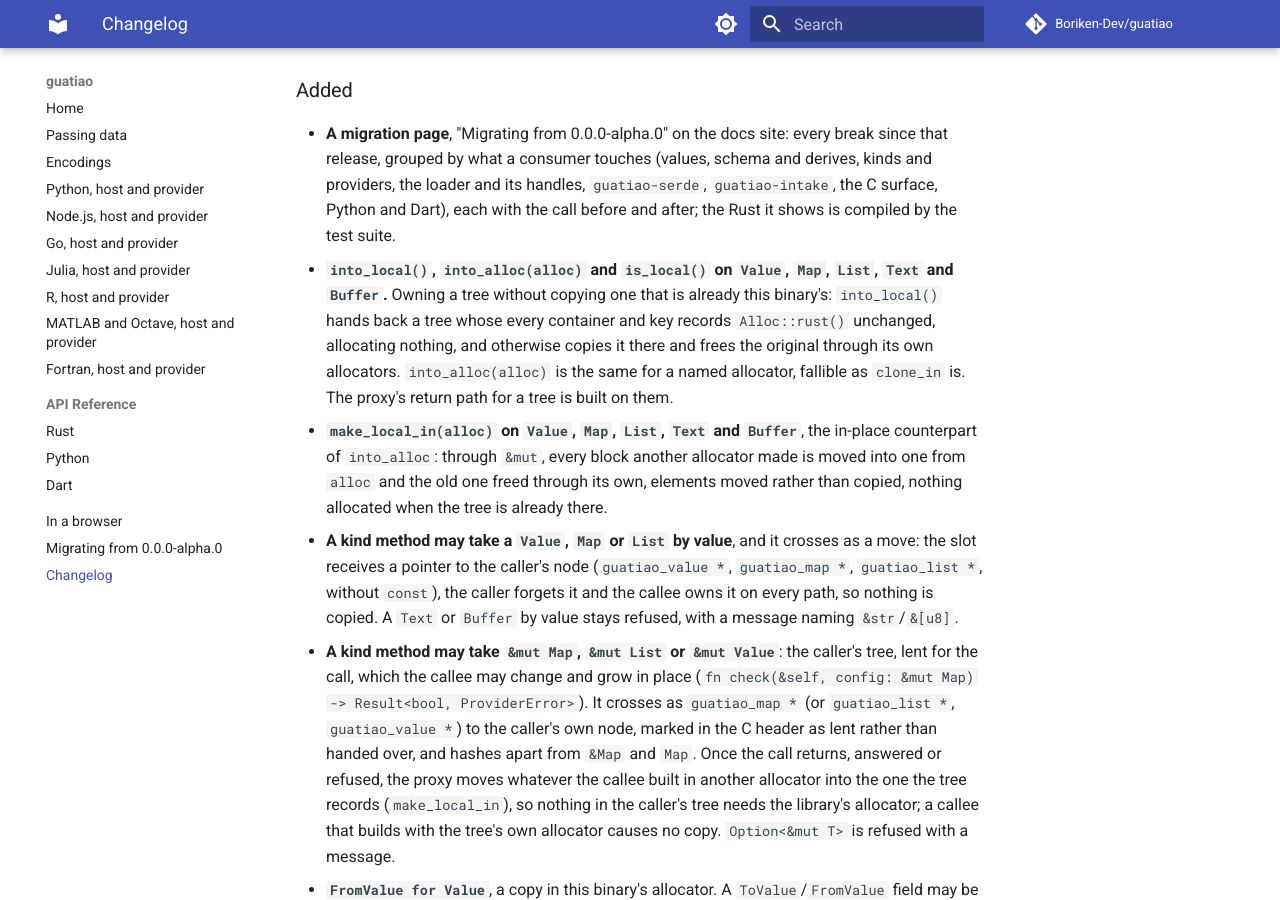
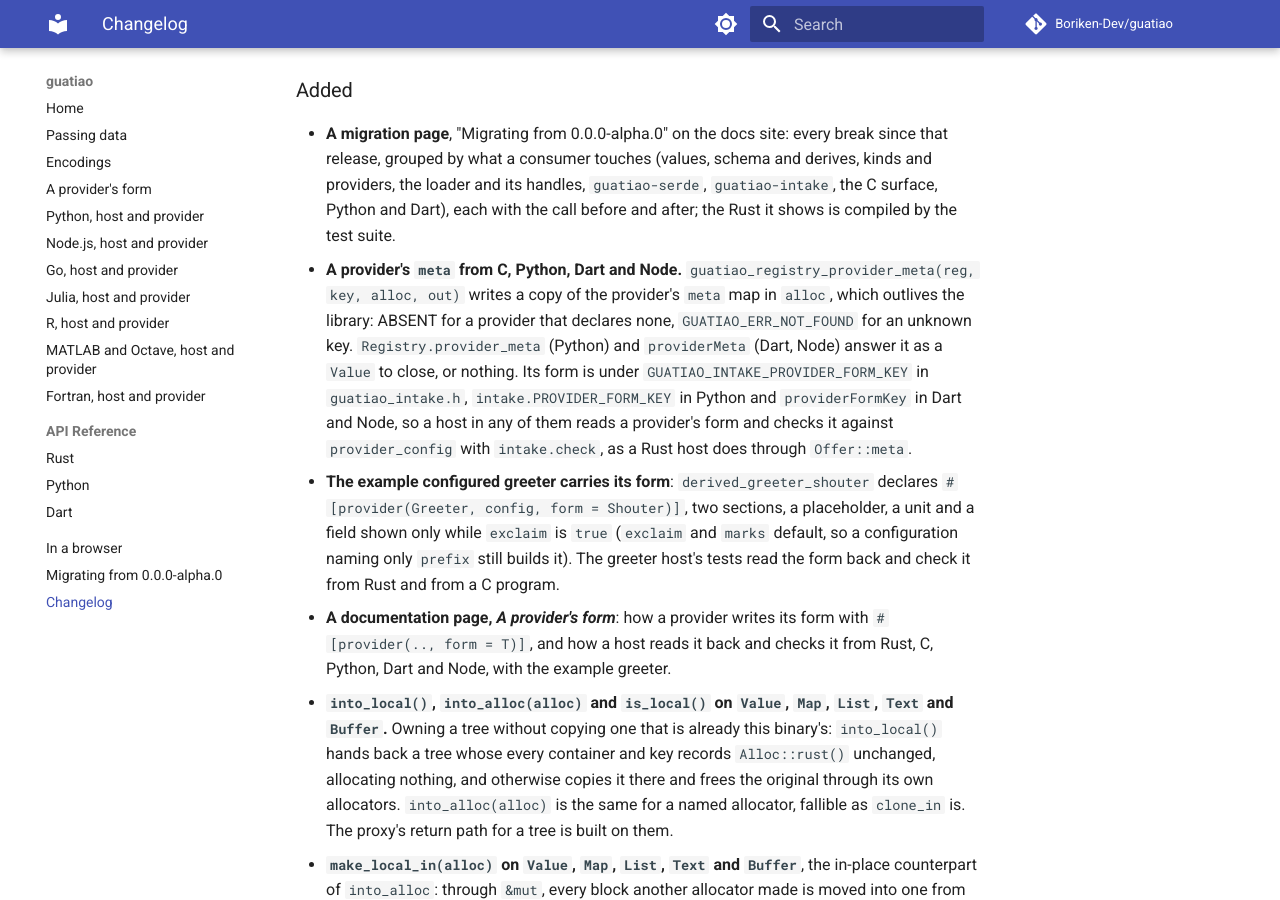
Before and after one commit to Boriken-Dev/guatiao, an MkDocs documentation site: the page built from docs/changelog.md, in a window 1280 px wide and 900 px high, scrolled down 428 px. Built offline with MkDocs 1.6.1 and Material for MkDocs 9.7.7, drawn with Linux system fonts in a browser that asks for light colours; comment, search, counter and statistics services are not loaded.

Commit message:
docs: a provider's form, written and read back
A page on how a provider ships its form with #[provider(.., form = T)] and how a host reads it back and checks it from Rust, C, Python, Dart and Node. Its Rust blocks are the example library's source and a compiled host snippet.

```diff
--- a/CHANGELOG.md
+++ b/CHANGELOG.md
@@ -20,6 +20,26 @@
   handles, `guatiao-serde`, `guatiao-intake`, the C surface, Python and
   Dart), each with the call before and after; the Rust it shows is
   compiled by the test suite.
+- **A provider's `meta` from C, Python, Dart and Node.**
+  `guatiao_registry_provider_meta(reg, key, alloc, out)` writes a copy of
+  the provider's `meta` map in `alloc`, which outlives the library: ABSENT
+  for a provider that declares none, `GUATIAO_ERR_NOT_FOUND` for an
+  unknown key. `Registry.provider_meta` (Python) and `providerMeta` (Dart,
+  Node) answer it as a `Value` to close, or nothing. Its form is under
+  `GUATIAO_INTAKE_PROVIDER_FORM_KEY` in `guatiao_intake.h`,
+  `intake.PROVIDER_FORM_KEY` in Python and `providerFormKey` in Dart and
+  Node, so a host in any of them reads a provider's form and checks it
+  against `provider_config` with `intake.check`, as a Rust host does
+  through `Offer::meta`.
+- **The example configured greeter carries its form**:
+  `derived_greeter_shouter` declares `#[provider(Greeter, config, form =
+  Shouter)]`, two sections, a placeholder, a unit and a field shown only
+  while `exclaim` is `true` (`exclaim` and `marks` default, so a
+  configuration naming only `prefix` still builds it). The greeter host's
+  tests read the form back and check it from Rust and from a C program.
+- **A documentation page, *A provider's form***: how a provider writes its
+  form with `#[provider(.., form = T)]`, and how a host reads it back and
+  checks it from Rust, C, Python, Dart and Node, with the example greeter.
 - **`into_local()`, `into_alloc(alloc)` and `is_local()` on `Value`,
   `Map`, `List`, `Text` and `Buffer`.** Owning a tree without copying one
   that is already this binary's: `into_local()` hands back a tree whose
--- a/mkdocs.yml
+++ b/mkdocs.yml
@@ -30,6 +30,7 @@
   - Home: index.md
   - Passing data: ownership.md
   - Encodings: encodings.md
+  - A provider's form: forms.md
   - Python, host and provider: python.md
   - Node.js, host and provider: node.md
   - Go, host and provider: go.md
```
Also changed, not shown: docs/forms.md (added, +217 -0 lines), 1 other file.
